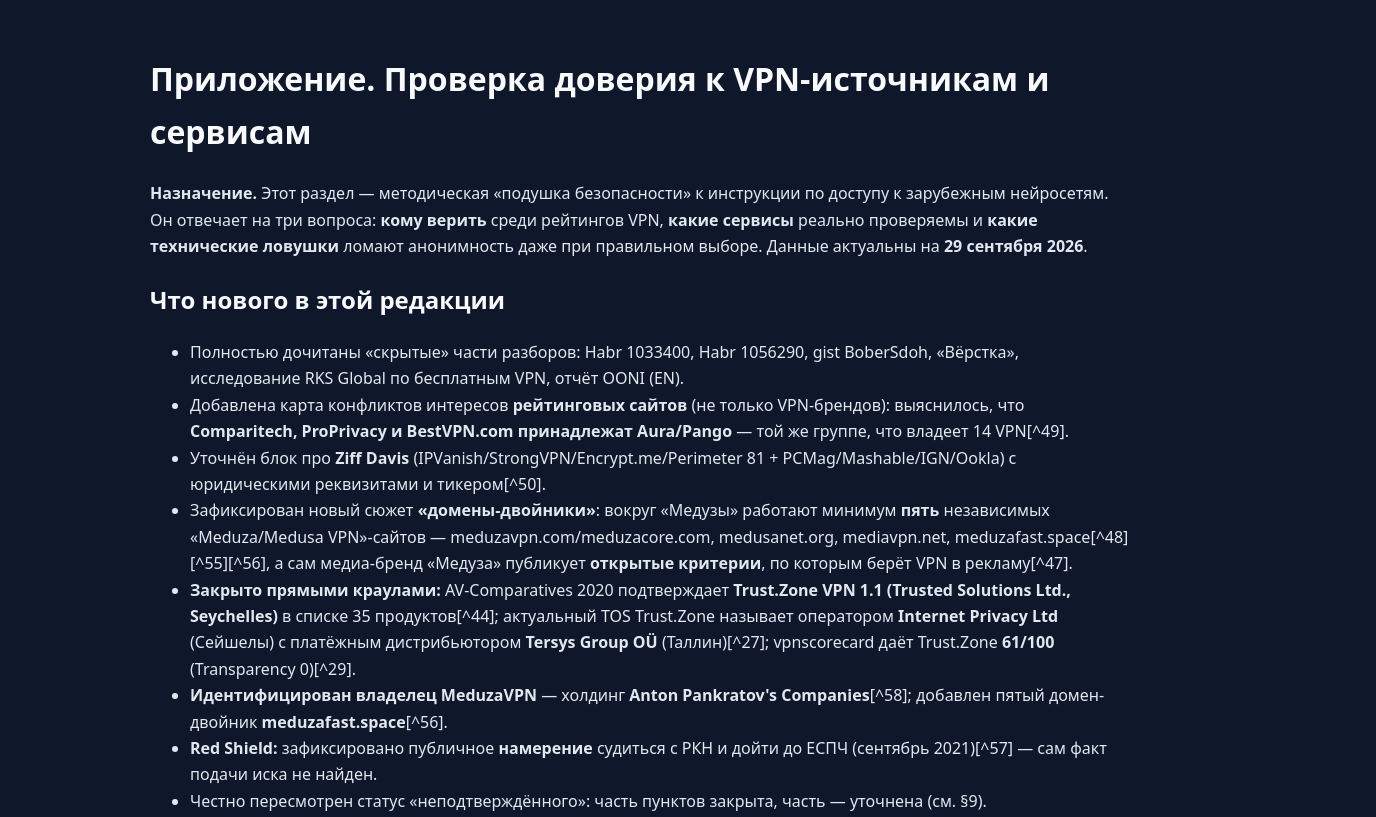
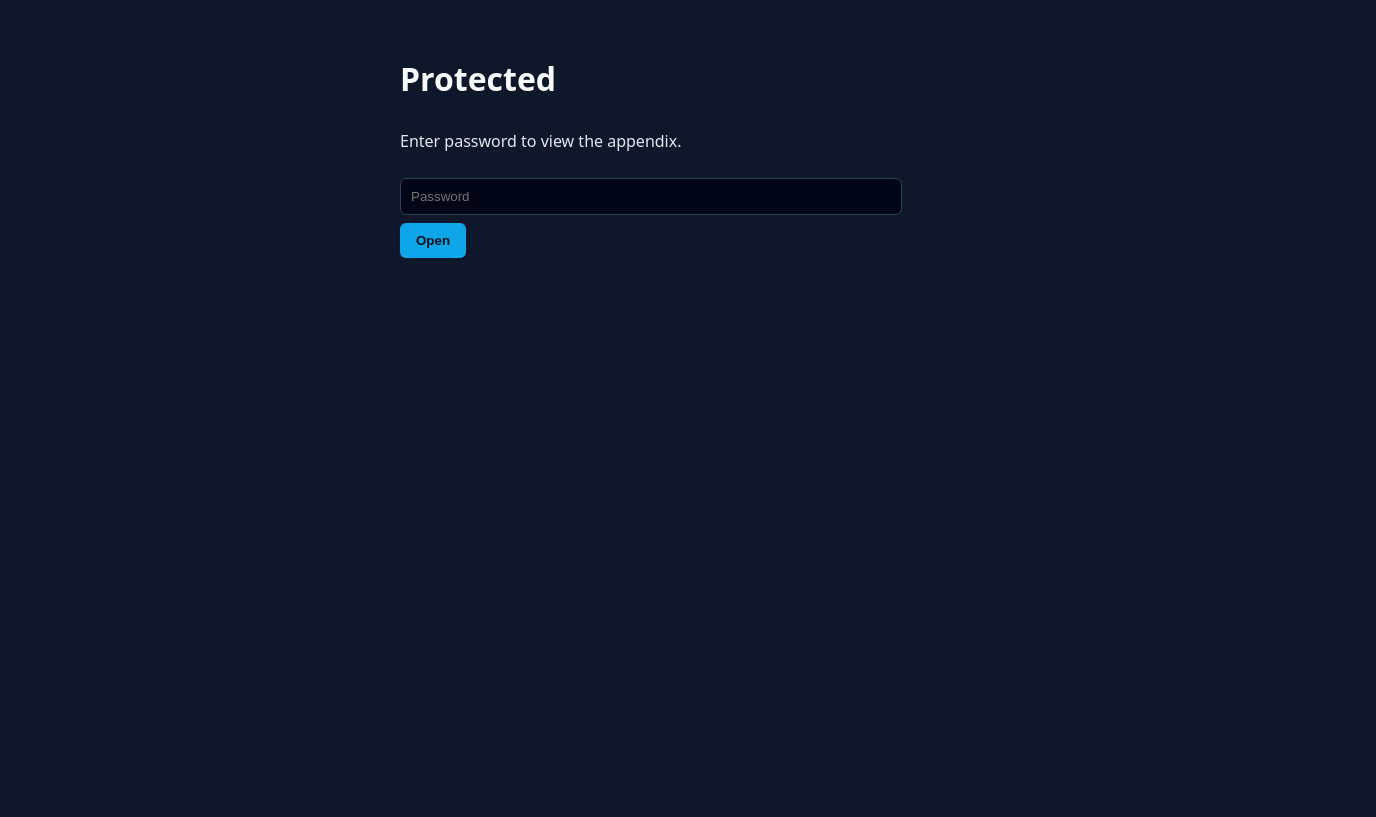
Before and after one commit to mrvolkomorov/vpn-appendix, a website: page index.html in a window 1280 px wide. Shown: the top 817 px of the page, 1376 px wide, since content can reach past the window. Drawn offline with Linux system fonts and the light colour scheme.

Commit message:
Final protected appendix

```diff
--- a/index.html
+++ b/index.html
@@ -19,19 +19,6 @@
   .warn { background: #ca8a04; color: black; }
   .bad { background: #dc2626; color: white; }
 </style>
-<script>
-  const PASS = "StrongPass2026";
-  const REAL = document.querySelector('.wrap').innerHTML;
-  document.body.innerHTML = '<div class="wrap" style="max-width:480px;margin:0 auto;padding:24px;"><h1>Protected</h1><p>Enter password to view the appendix.</p><form id="f"><input id="p" type="password" placeholder="Password" style="width:100%;padding:10px;margin:8px 0;border-radius:6px;border:1px solid #334155;background:#020617;color:#e2e8f0;"><button type="submit" style="padding:10px 16px;border-radius:6px;border:0;background:#0ea5e9;color:#001018;font-weight:700;">Open</button></form><p id="e" style="color:#f87171;display:none">Wrong password</p></div>';
-  document.getElementById('f').addEventListener('submit', e => {
-    e.preventDefault();
-    if (document.getElementById('p').value === PASS) {
-      document.body.innerHTML = '<div class="wrap">' + REAL + '</div>';
-    } else {
-      document.getElementById('e').style.display = 'block';
-    }
-  });
-</script>
 </head>
 <body>
 <div class="wrap">
@@ -381,6 +368,30 @@
 [^56]: MeduzaVPN-двойник meduzafast.space («семейный» WireGuard-доступ, профиль выдаёт владелец сети) — https://meduzafast.space<br>
 [^57]: Цитата В. Здольникова о суде с Роскомнадзором и ЕСПЧ (15.09.2021): TV Rain — https://tvrain.tv/news/v_rossii_nachali_blokirovat_vpn_servis_red_shield_ego_sozdateli_poobeschali_podat_v_sud_na_roskomnadzor-537934/ ; Радио Свобода — https://www.svoboda.org/a/v-rossii-nachali-blokirovatj-vpn-servis-red-shield/31462088.html<br>
 [^58]: «Anton Pankratov's Companies» — экосистема проектов, включая MeduzaVPN — https://antonpankratov.com/holding/meduzavpn</p>
-</div>
+
+<script>
+(function() {
+  try {
+    const PASS = "StrongPass2026";
+    const real = document.querySelector('.wrap');
+    if (!real) return;
+    const html = real.innerHTML;
+    const box = document.createElement('div');
+    box.innerHTML = '<div class="wrap" style="max-width:480px;margin:0 auto;padding:24px;"><h1>Protected</h1><p>Enter password to view the appendix.</p><form id="f"><input id="p" type="password" placeholder="Password" style="width:100%;padding:10px;margin:8px 0;border-radius:6px;border:1px solid #334155;background:#020617;color:#e2e8f0;"><button type="submit" style="padding:10px 16px;border-radius:6px;border:0;background:#0ea5e9;color:#001018;font-weight:700;">Open</button></form><p id="e" style="color:#f87171;display:none">Wrong password</p></div>';
+    document.body.innerHTML = '';
+    document.body.appendChild(box);
+    document.getElementById('f').addEventListener('submit', function(e) {
+      e.preventDefault();
+      if (document.getElementById('p').value === PASS) {
+        document.body.innerHTML = '<div class="wrap">' + html + '</div>';
+      } else {
+        document.getElementById('e').style.display = 'block';
+      }
+    });
+  } catch (e) {
+    console.error(e);
+  }
+})();
+</script>
 </body>
 </html>
```
